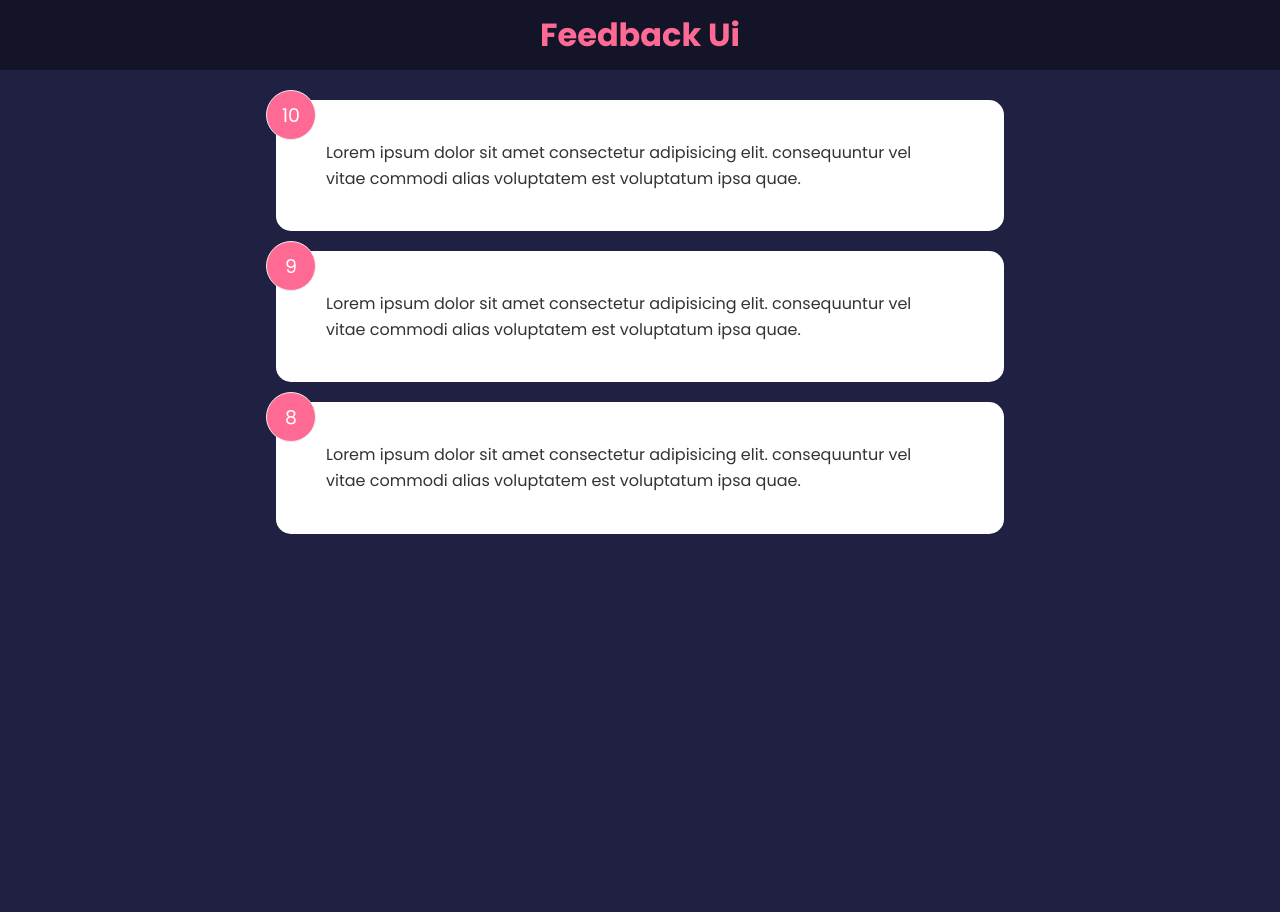
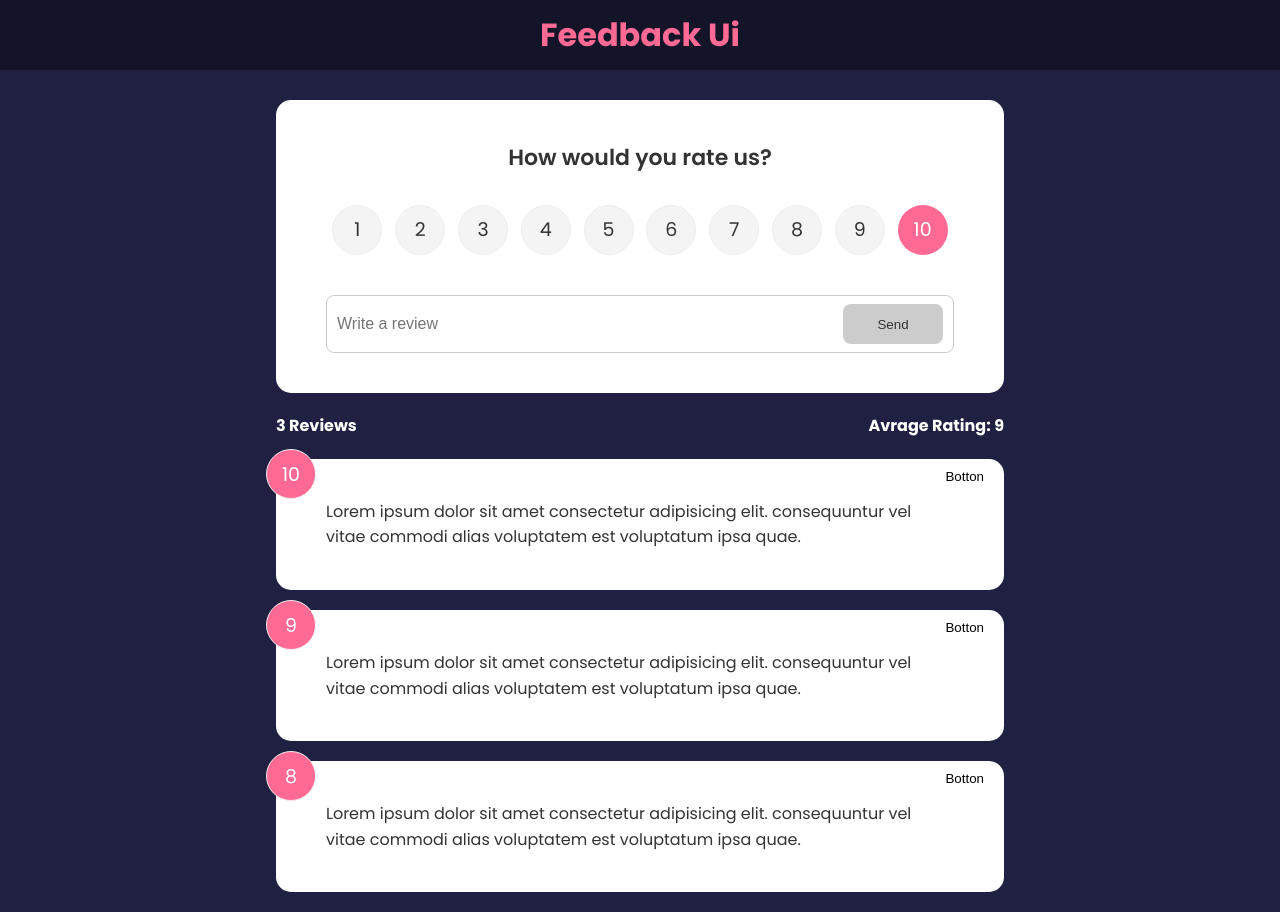
Before and after one commit to AmitZeevi/feedback_app, a React (Create React App) app: page / in a window 1280 px wide. Before the commit the page ends 800 px from the top, so only its background shows below. Built offline with nearby package versions, Linux system fonts and the light colour scheme; the HTML template or start-up script is replaced by a standard one.

Commit message:
end of section 4

```diff
--- a/src/App.js
+++ b/src/App.js
@@ -1,24 +1,51 @@
 import {useState} from 'react'
+import FeedbackStats from './components/FeedbackStats'
+import PropTypes from 'prop-types'
 import Header from "./components/Header"
 import FeedbackData from './data/FeedbackData'
 import FeedbackList from './components/FeedbackList'
+import FeedbackForm from './components/FeedbackForm'
+// @todo - npm i uuid
+// import {v4 as uuidv4} from 'uuid'
+
+
 
 
 
 function App(){
     const [feedback, setFeedback] = useState(FeedbackData)
 
+    const deletFeedback = (id) =>{
+        if(window.confirm('Are you sure you want to delet?')){
+            setFeedback(feedback.filter((item) => item.id !== id))
+            console.log('Feedback', id, 'was deleted')
+
+        }
+    }
+
+    const addFeedback = (newFeedback) =>{
+        // degault for now
+        newFeedback.id = 0
+        console.log('Feedback: ', newFeedback, 'was added')
+        setFeedback([newFeedback, ...feedback])
+    }
+
     return (
         <>
             <Header  />
             <div className="container">
-            <FeedbackList feedback={feedback}  />
+            <FeedbackForm handleAdd={addFeedback} >Form</FeedbackForm>
+            <FeedbackStats feedback={feedback}/>
+            <FeedbackList feedback={feedback} handleDelet={deletFeedback} />
              </div>
         </>
 
     )
 }
 
+FeedbackList.propTypes ={
+    feedback: PropTypes.array,
+  }
 
 
 export default App
--- /dev/null
+++ b/src/components/FeedbackForm.jsx
@@ -0,0 +1,63 @@
+import Card from './Shared/Card'
+import {useState} from 'react'
+import Button from './Shared/Button'
+import RatingSelect from './RatingSelect'
+
+
+
+function FeedbackForm({handleAdd}) {
+    const [text,setText] = useState('')
+    const [btnDisabled,setbtnDisabled] = useState(true)
+    const [message,setMessage] = useState('')
+    const [rating,setRating] = useState(10)
+
+
+    const handleTextChanges = (e) => {
+        setText(e.target.value)
+        // @todo - why changed on 12?
+        if(text === ''){
+            setMessage(null)
+            setbtnDisabled(true)
+        } else if(text !== '' && text.trim().length <= 10) {
+            setbtnDisabled(true)
+            setMessage('Text must be at least 10 charecters')
+        } else{
+            setbtnDisabled(false)
+            setMessage(null)
+        }
+    }
+
+    const handleSubmit = (e) => {
+        e.preventDefault()
+        if(text.trim().length > 10){
+            const newFeedback={
+                text,
+                rating,
+            }
+            handleAdd(newFeedback)
+            // setting back to empty string
+            setText('')
+        }
+    }
+
+  return (
+    <Card>
+      <form onSubmit={handleSubmit}>
+        <h2> How would you rate us?</h2>
+        <RatingSelect select = {(rating) => setRating(rating)}/>
+        <div className='input-group'>
+            <input
+            onChange={handleTextChanges}
+            type='text'
+            placeholder='Write a review'
+            value={text}
+            />
+            <Button type='submit' isDisabled={btnDisabled}>Send</Button>
+         </div>
+         {message && <div className='message'>{message}</div>}
+      </form>
+    </Card>
+  )
+}
+
+export default FeedbackForm
--- a/src/components/FeedbackItem.jsx
+++ b/src/components/FeedbackItem.jsx
@@ -1,12 +1,18 @@
+// import { FaTimes} from 'react-icon/fa'
+// @todo - npm i react-icons
 import Card from './Shared/Card'
 import PropTypes from 'prop-types'
 
 
-function FeedbackItem({item}) {
+function FeedbackItem({item, handleDelet}) {
 
   return (
     <Card>
       <div className="num-display">{item.rating} </div>
+      <button onClick={() => handleDelet(item.id)} className='close'>
+        Botton
+        {/* FaTimes color=purple */}
+      </button>
       <div className="text-display">{item.text}   </div>
     </Card>
   )
--- a/src/components/FeedbackList.jsx
+++ b/src/components/FeedbackList.jsx
@@ -1,8 +1,10 @@
 import FeedbackItem from "./FeedbackItem"
 import PropTypes from 'prop-types'
+//  npm i framer-motion@4.1.17
+// import {motion, animatePresence} from 'framer-motion
 
 
-function FeedbackList({ feedback }) {
+function FeedbackList({ feedback, handleDelet }) {
     if(!feedback || feedback.length === 0){
         return <p> No feedback yet </p>
     }
@@ -10,7 +12,10 @@
   return (
     <div className="feedback-list">
         {feedback.map((item) =>(
-            <FeedbackItem key={item.id} item = {item} />
+            <FeedbackItem
+            key={item.id}
+            item = {item}
+            handleDelet={handleDelet} />
         ))}
     </div>
   )
--- /dev/null
+++ b/src/components/FeedbackStats.jsx
@@ -0,0 +1,26 @@
+import PropTypes from 'prop-types'
+
+
+
+function FeedbackStats({feedback}) {
+// calculat the avg. ratings
+// @todo
+    let average = feedback.reduce((acc, cur) =>{
+        return acc + cur.rating
+    }, 0) / feedback.length
+
+    average = average.toFixed(1).replace(/[.,]0$/,'')
+
+  return (
+    <div className="feedback-stats">
+      <h4> {feedback.length} Reviews </h4>
+      <h4> Avrage Rating: {isNaN(average) ? 0 : average} </h4>
+    </div>
+  )
+}
+
+FeedbackStats.propTypes ={
+    feedback: PropTypes.array.isRequired,
+  }
+
+export default FeedbackStats
--- /dev/null
+++ b/src/components/RatingSelect.jsx
@@ -0,0 +1,127 @@
+import {useState} from 'react'
+
+function RatingSelect({select}) {
+const [selected, setSelected] = useState(10)
+
+const handleChange = (e) => {
+    setSelected(+e.currentTarget.value)
+    select(+e.currentTarget.value)
+}
+
+  return (
+    <ul className='rating'>
+    <li>
+        <input
+        type='radio'
+        id='num1'
+        name='rating'
+        value='1'
+        onChange={handleChange}
+        checked={selected === 1}
+        />
+        <label htmlFor='num1'>1</label>
+    </li>
+    <li>
+        <input
+        type='radio'
+        id='num2'
+        name='rating'
+        value='2'
+        onChange={handleChange}
+        checked={selected === 2}
+        />
+        <label htmlFor='num2'>2</label>
+    </li>
+    <li>
+        <input
+        type='radio'
+        id='num3'
+        name='rating'
+        value='3'
+        onChange={handleChange}
+        checked={selected === 3}
+        />
+        <label htmlFor='num3'>3</label>
+    </li>
+    <li>
+        <input
+        type='radio'
+        id='num4'
+        name='rating'
+        value='4'
+        onChange={handleChange}
+        checked={selected === 4}
+        />
+        <label htmlFor='num4'>4</label>
+    </li>
+    <li>
+        <input
+        type='radio'
+        id='num5'
+        name='rating'
+        value='5'
+        onChange={handleChange}
+        checked={selected === 5}
+        />
+        <label htmlFor='num5'>5</label>
+    </li>
+    <li>
+        <input
+        type='radio'
+        id='num6'
+        name='rating'
+        value='6'
+        onChange={handleChange}
+        checked={selected === 6}
+        />
+        <label htmlFor='num6'>6</label>
+    </li>
+    <li>
+        <input
+        type='radio'
+        id='num7'
+        name='rating'
+        value='7'
+        onChange={handleChange}
+        checked={selected === 7}
+        />
+        <label htmlFor='num7'>7</label>
+    </li>
+    <li>
+        <input
+        type='radio'
+        id='num8'
+        name='rating'
+        value='8'
+        onChange={handleChange}
+        checked={selected === 8}
+        />
+        <label htmlFor='num8'>8</label>
+    </li>
+    <li>
+        <input
+        type='radio'
+        id='num9'
+        name='rating'
+        value='9'
+        onChange={handleChange}
+        checked={selected === 9}
+        />
+        <label htmlFor='num9'>9</label>
+    </li>
+    <li>
+        <input
+        type='radio'
+        id='num10'
+        name='rating'
+        value='10'
+        onChange={handleChange}
+        checked={selected === 10}
+        />
+        <label htmlFor='num10'>10</label>
+    </li>
+    </ul>
+  )
+}
+
+export default RatingSelect
--- /dev/null
+++ b/src/components/Shared/Button.jsx
@@ -0,0 +1,28 @@
+import PropTypes from 'prop-types'
+
+
+function Button({children, version, type, isDisabled}) {
+  return (
+    <button type={type} disabled={isDisabled} className={`btn btn-${version}`}>
+        {children}
+
+    </button>
+  )
+}
+
+Button.defaultProps =  {
+    version: 'primary',
+    type: 'button',
+    isDisabled: false
+}
+
+Button.propTypes = {
+    children: PropTypes.node.isRequired,
+    version: PropTypes.string,
+    type: PropTypes.string,
+    isDisabled: PropTypes.bool,
+
+
+}
+
+export default Button
```
